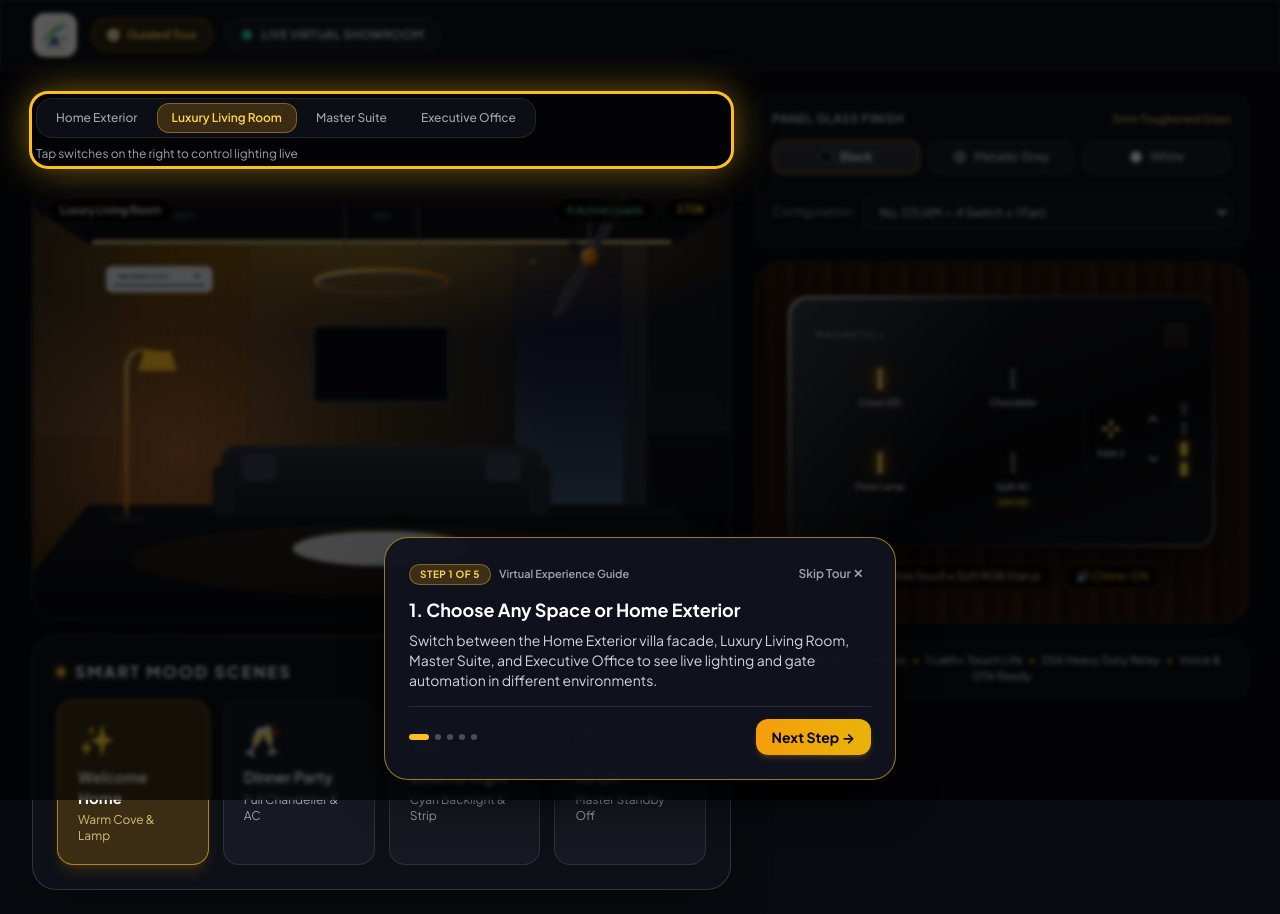
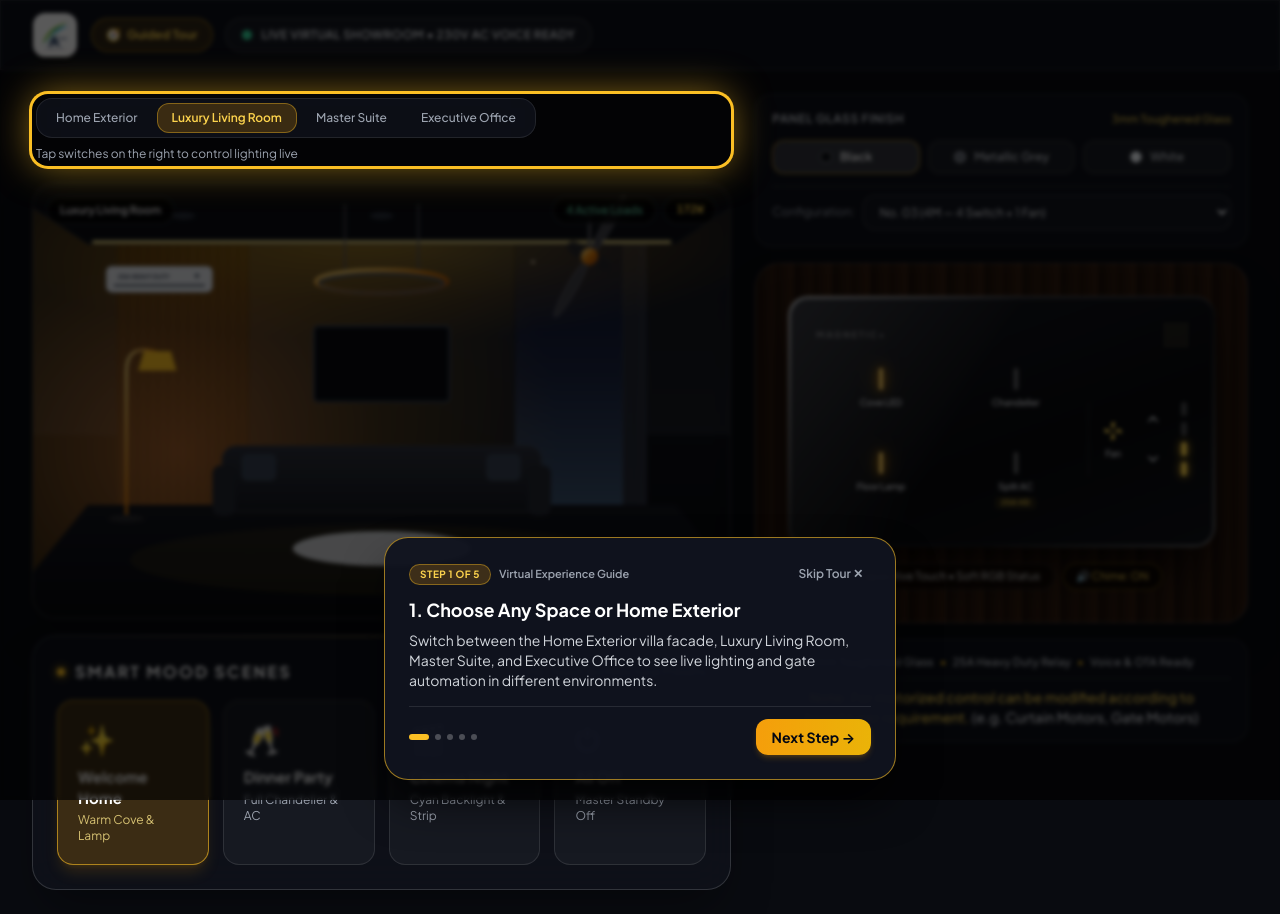
Before and after one commit to APLUSINFOTECH/Aplussmartlife.liveexperience, a plain HTML site: page index.html in a window 1280 px wide. Drawn offline with nearby package versions, Linux system fonts and the light colour scheme.

Commit message:
Update index.html

```diff
--- a/index.html
+++ b/index.html
@@ -252,7 +252,7 @@
             <span class="animate-ping absolute inline-flex h-full w-full rounded-full bg-emerald-400 opacity-75"></span>
             <span class="relative inline-flex rounded-full h-2.5 w-2.5 bg-emerald-400"></span>
           </span>
-          <span class="hidden sm:inline">LIVE VIRTUAL SHOWROOM</span>
+          <span class="hidden sm:inline">LIVE VIRTUAL SHOWROOM • 230V AC VOICE READY</span>
           <span class="sm:hidden">LIVE SHOWROOM</span>
         </div>
       </div>
@@ -642,12 +642,15 @@
       </div>
 
       <!-- Compact Brochure Spec Strip -->
-      <div class="glass-card rounded-2xl px-4 py-3 text-center">
+      <div class="glass-card rounded-2xl px-4 py-3.5 text-center flex flex-col gap-2">
         <p class="text-[11px] font-medium tracking-wide text-gray-300">
           3mm Toughened Glass <span class="text-amber-400 mx-1">•</span>
-          1 Lakh+ Touch Life <span class="text-amber-400 mx-1">•</span>
+
           25A Heavy Duty Relay <span class="text-amber-400 mx-1">•</span>
           Voice &amp; OTA Ready
+        </p>
+        <p class="text-xs sm:text-sm text-amber-300 font-medium leading-relaxed pt-2 border-t border-white/10">
+          <span class="font-bold text-amber-300">Note:</span> For motorized control can be modified according to brand/user requirement. <span class="text-gray-200">(e.g. Curtain Motors, Gate Motors)</span>
         </p>
       </div>
     </aside>
@@ -1005,7 +1008,7 @@
             <svg viewBox="0 0 24 24" class="w-6 h-6 transition-colors duration-200" fill="${appState.fanSpeed > 0 ? (isWhite ? '#d97706' : '#fcd34d') : iconStroke}">
               <path d="M12 11a1 1 0 1 0 0 2 1 1 0 0 0 0-2zm-1.5-2.2C9.4 6.7 10.4 3 12.5 3c1.9 0 2.3 2.5.8 4.6-.5.7-.9 1.3-1.1 1.8-.6-.3-1.2-.5-1.7-.6zm4.7 1.7c2.1-1.1 5.8-.1 5.8 2 0 1.9-2.5 2.3-4.6.8-.7-.5-1.3-.9-1.8-1.1.3-.6.5-1.2.6-1.7zm-1.7 4.7c1.1 2.1.1 5.8-2 5.8-1.9 0-2.3-2.5-.8-4.6.5-.7.9-1.3 1.1-1.8.6.3 1.2.5 1.7.6zm-4.7-1.7c-2.1 1.1-5.8.1-5.8-2 0-1.9 2.5-2.3 4.6-.8.7.5 1.3.9 1.8 1.1-.3.6-.5 1.2-.6 1.7z"/>
             </svg>
-            <span class="text-[9px] font-bold uppercase tracking-wider ${labelColor}">Fan ${appState.fanSpeed > 0 ? appState.fanSpeed : 'Off'}</span>
+            <span class="text-[9.5px] font-semibold tracking-tight leading-none ${labelColor}">Fan</span>
           </div>
 
           <div class="flex flex-col items-center gap-2">
```
